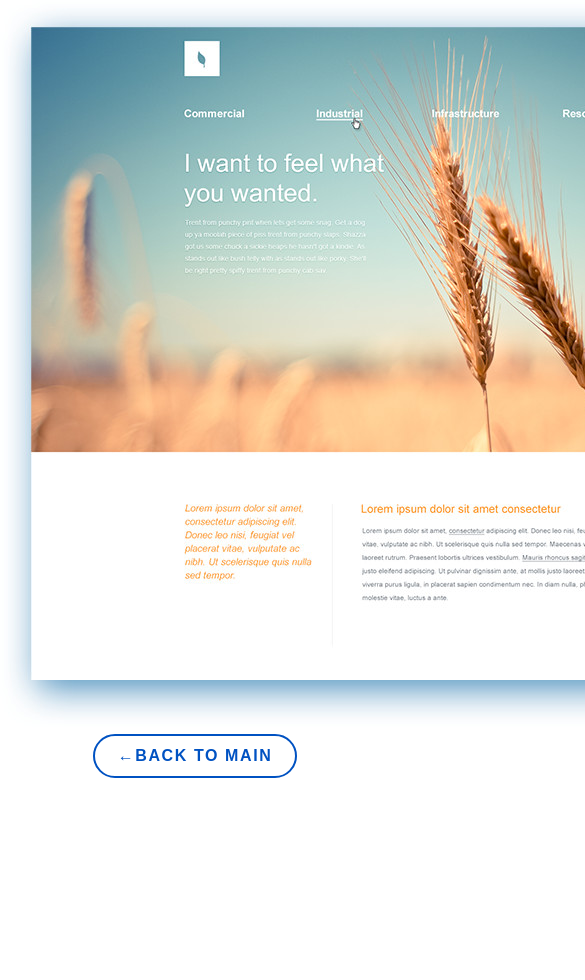
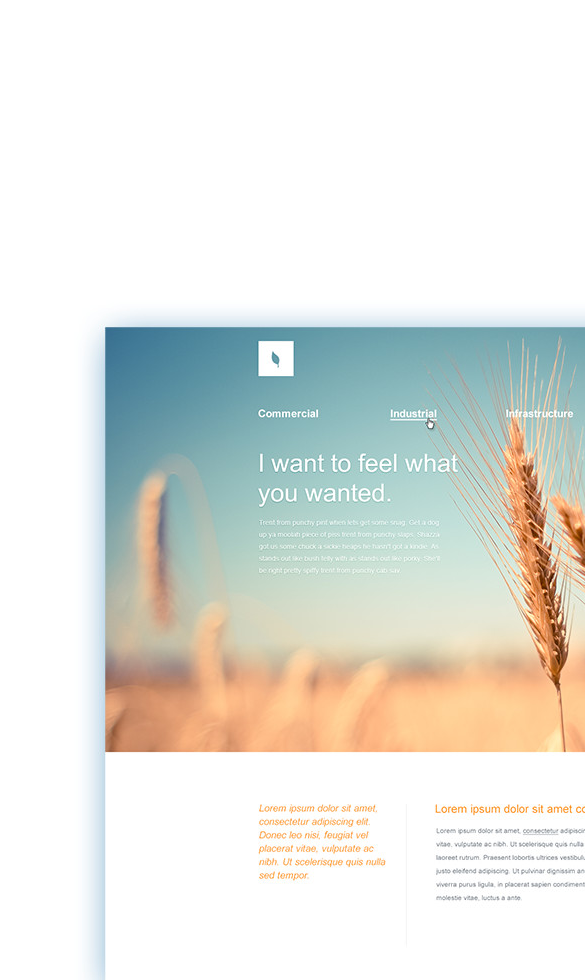
Before and after one commit to AlexandrEpp/my_portfolio, a plain HTML site: page First-work.html in a window 390 px wide. Shown: the top 980 px of the page, 585 px wide, since content can reach past the window. Before the commit the page ends 844 px from the top, so only its background shows below. Drawn offline with nearby package versions, Linux system fonts and the light colour scheme; a web font is replaced by a local one.

Commit message:
изменения для мобилы

```diff
--- a/First-work.html
+++ b/First-work.html
@@ -14,7 +14,7 @@
 </head>
 <body>
    <div calss="portfolio-single-page"></div>
-     <div class="container">
+     <div class="container1">
          <img src="IMG/portfolio/big/site-organica.jpg" alt="First Project">
          <a href="index.html" class="button-back">&larr;Back to main</a>
      </div>
--- a/style.css
+++ b/style.css
@@ -297,4 +297,12 @@ media
         padding-top: 70px;
         padding-bottom: 60px;
     }
+    .container1{
+        width: 1140px;
+        margin-left: auto;
+        margin-right: auto;
+        text-align: center;
+        margin-top: 300px;
+    }
+
 }
```
Also changed, not shown: Secod-work.html (+1 -1 lines), Third-work.html (+1 -1 lines).
